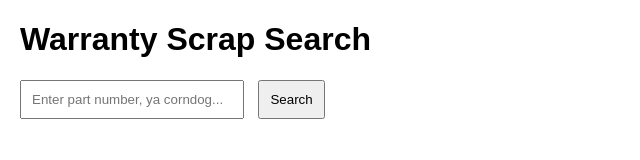
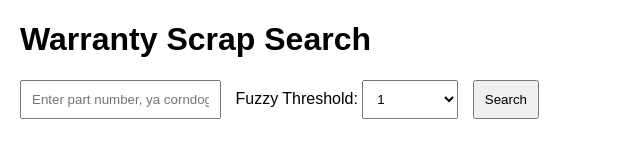
Before and after one commit to Rogue9/google-sheet-search, a plain HTML site: page static/index.html in a window 1280 px wide. Shown: the whole page, without its empty margins (0-640 px from the left). Drawn offline with Linux system fonts and the light colour scheme.

Commit message:
Update index.html

```diff
--- a/static/index.html
+++ b/static/index.html
@@ -6,7 +6,7 @@
     <title>Warranty Scrap Search</title>
     <style>
         body { font-family: Arial, sans-serif; margin: 20px; }
-        input { padding: 10px; width: 200px; margin-right: 10px; }
+        input, select { padding: 10px; margin-right: 10px; }
         button { padding: 10px; }
         table { border-collapse: collapse; width: 100%; margin-top: 20px; }
         th, td { border: 1px solid #ddd; padding: 8px; }
@@ -16,7 +16,13 @@
 </head>
 <body>
     <h1>Warranty Scrap Search</h1>
-    <input type="text" id="number" placeholder="Enter part number, ya corndog...">
+    <input type="text" id="number" placeholder="Enter part number, ya corndog">
+    <label for="threshold">Fuzzy Threshold:</label>
+    <select id="threshold">
+        <option value="0">0 (Exact)</option>
+        <option value="1" selected>1</option>
+        <option value="2">2</option>
+    </select>
     <button onclick="search()">Search</button>
     <span id="loading">Loading...</span>
     <div id="results"></div>
@@ -24,6 +30,7 @@
     <script>
         async function search() {
             const number = document.getElementById("number").value.trim();
+            const threshold = document.getElementById("threshold").value;
             if (!number) {
                 alert("Please enter a value.");
                 return;
@@ -34,7 +41,7 @@
             resultsDiv.innerHTML = "";
 
             try {
-                const response = await fetch(`/api/find?number=${encodeURIComponent(number)}`);
+                const response = await fetch(`/api/find?number=${encodeURIComponent(number)}&threshold=${threshold}`);
                 const data = await response.json();
 
                 if (data.length === 0) {
@@ -69,4 +76,9 @@
             } catch (error) {
                 resultsDiv.innerHTML = `<p style="color:red;">Error: ${error}</p>`;
             } finally {
-                document.getEle
+                document.getElementById("loading").style.display = "none";
+            }
+        }
+    </script>
+</body>
+</html>
```
